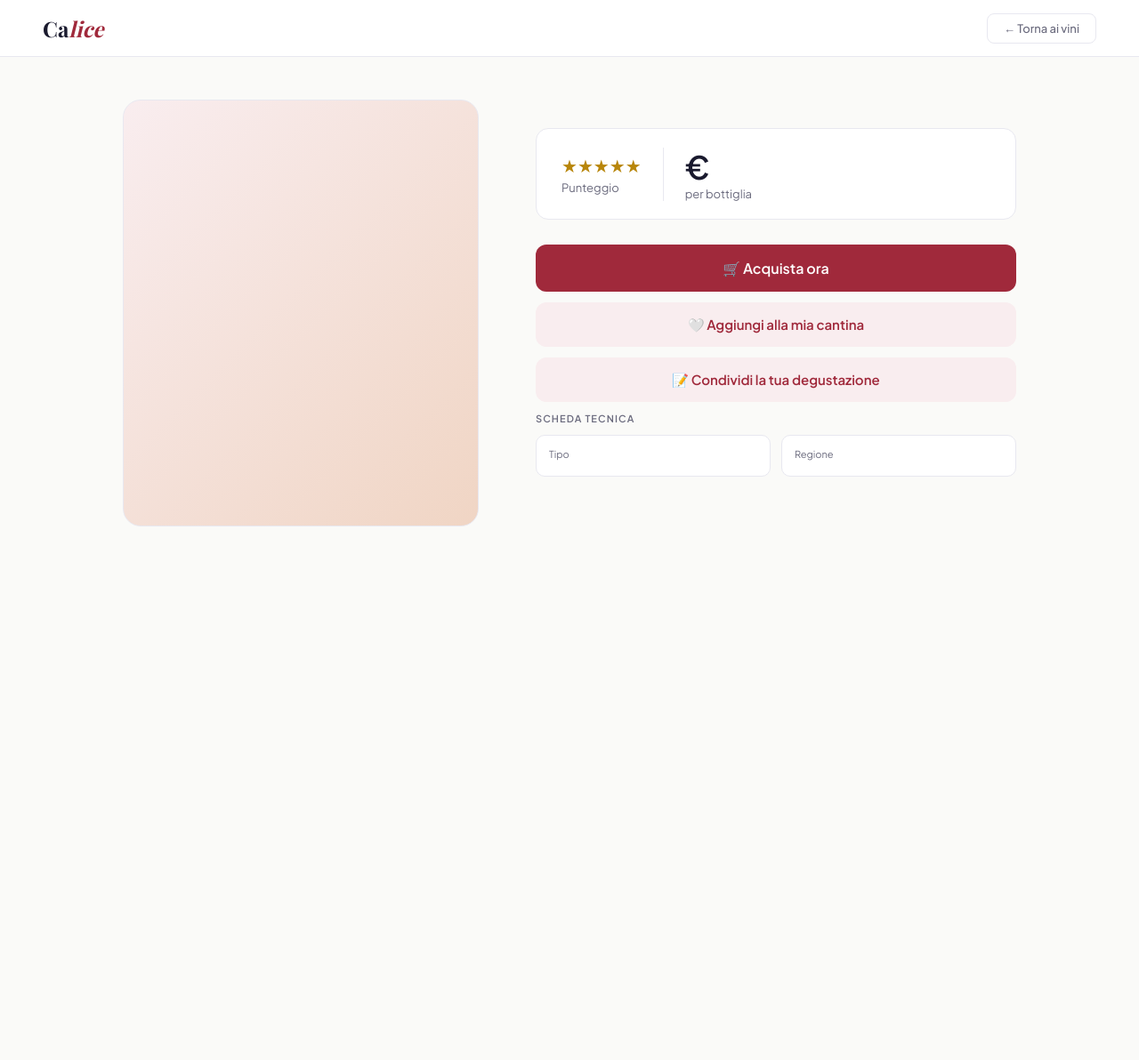
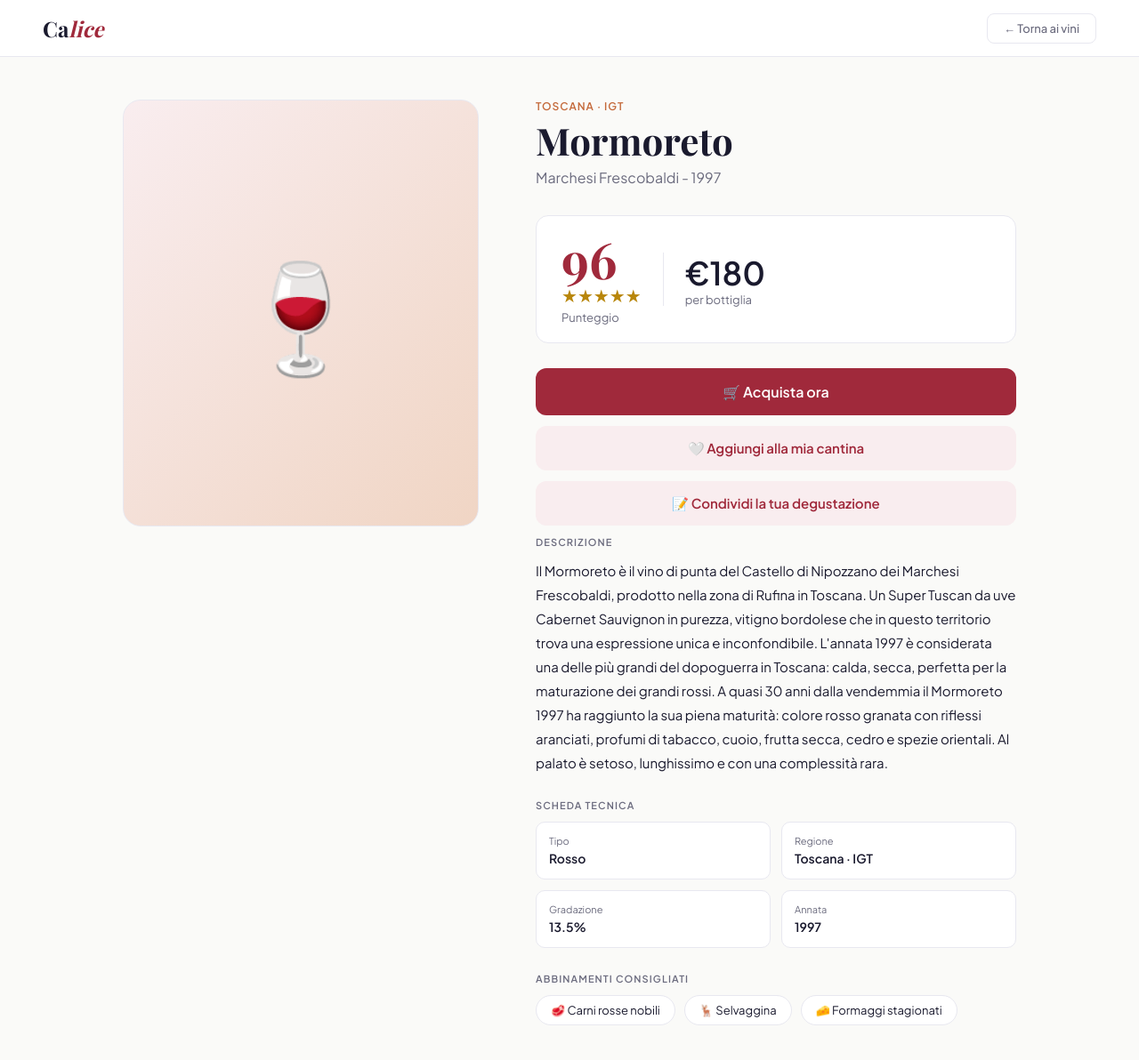
Before and after one commit to Barcolana/Calice, a Jekyll site: the page built from _vini/mormoreto.md, in a window 1280 px wide and 1229 px high. Shown: the top 1192 px of the window at 89% size. Built offline with Jekyll 4.4.1, drawn with Linux system fonts in a browser that asks for light colours; some web fonts are replaced.

Commit message:
Riffissato errore in Mormoreto

```diff
--- a/_vini/mormoreto.md
+++ b/_vini/mormoreto.md
@@ -1,18 +1,18 @@
 ---
 layout: vino
-nome: Mormoreto
-produttore: Marchesi Frescobaldi · 1997
-regione: Toscana · IGT
-tipo: Rosso
+nome: "Mormoreto"
+produttore: "Marchesi Frescobaldi - 1997"
+regione: "Toscana · IGT"
+tipo: "Rosso"
 punteggio: 96
 prezzo: 180
-badge: TOP 2025
-emoji: 🍷
+badge: "TOP 2025"
+emoji: "🍷"
 gradazione: 13.5
 annata: 1997
-descrizione: Il Mormoreto è il vino di punta del Castello di Nipozzano dei Marchesi Frescobaldi, prodotto nella zona di Rufina in Toscana. Un Super Tuscan da uve Cabernet Sauvignon in purezza — vitigno bordolese che in questo territorio trova una espressione unica e inconfondibile. L'annata 1997 è considerata una delle più grandi del dopoguerra in Toscana — caldo, secco, perfetto per la maturazione dei grandi rossi. A quasi 30 anni dalla vendemmia il Mormoreto 1997 ha raggiunto la sua piena maturità: colore rosso granata con riflessi aranciati al bordo, profumi straordinari di tabacco, cuoio, frutta secca, cedro e spezie orientali. Al palato è setoso, lunghissimo e con una complessità che pochi vini italiani possono vantare.
+descrizione: "Il Mormoreto è il vino di punta del Castello di Nipozzano dei Marchesi Frescobaldi, prodotto nella zona di Rufina in Toscana. Un Super Tuscan da uve Cabernet Sauvignon in purezza, vitigno bordolese che in questo territorio trova una espressione unica e inconfondibile. L'annata 1997 è considerata una delle più grandi del dopoguerra in Toscana: calda, secca, perfetta per la maturazione dei grandi rossi. A quasi 30 anni dalla vendemmia il Mormoreto 1997 ha raggiunto la sua piena maturità: colore rosso granata con riflessi aranciati, profumi di tabacco, cuoio, frutta secca, cedro e spezie orientali. Al palato è setoso, lunghissimo e con una complessità rara."
 abbinamenti:
-  - 🥩 Carni rosse nobili
-  - 🦌 Selvaggina
-  - 🧀 Formaggi stagionati
+  - "🥩 Carni rosse nobili"
+  - "🦌 Selvaggina"
+  - "🧀 Formaggi stagionati"
 ---
```
